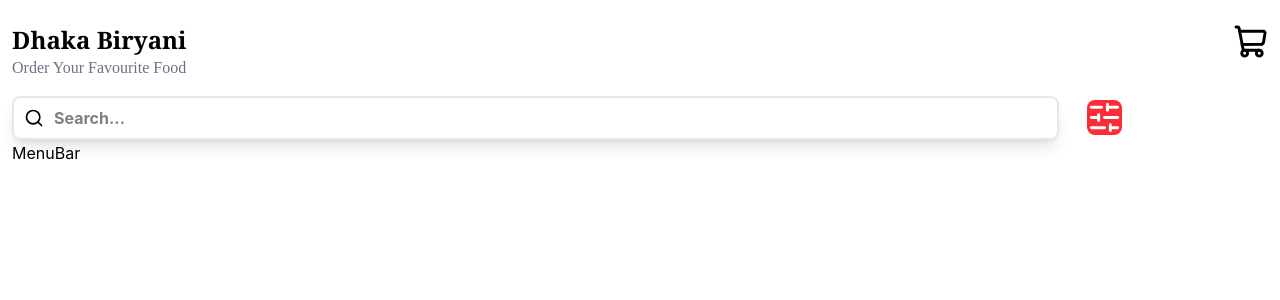
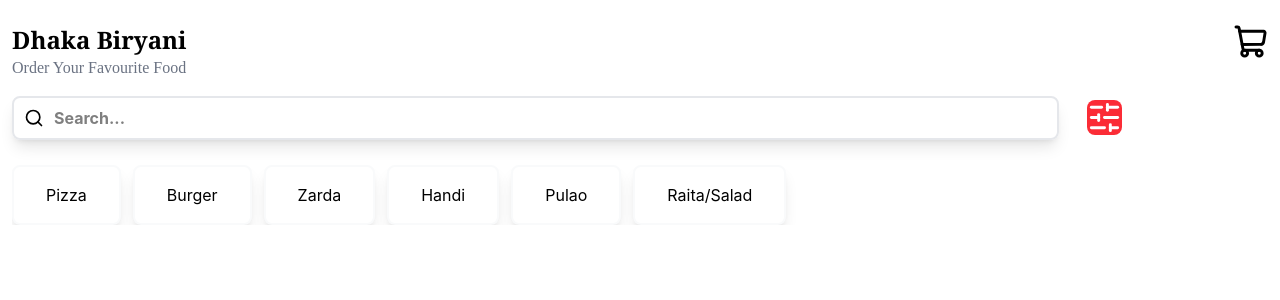
Before and after one commit to saith7860/FoodOrderingSystem, a React (Vite) app in the folder frontend/: page / in a window 1280 px wide. Shown: the top 300 px of the page. Built offline with nearby package versions, Linux system fonts and the light colour scheme.

Commit message:
Menu Bar Items is implemented

```diff
--- a/frontend/Data/menubarItems.tsx
+++ /dev/null
@@ -1 +0,0 @@
-export const menuItems=["Pizza","Burger","Zarda","Handi","Pulao","Raita/Salad"];
--- /dev/null
+++ b/frontend/src/Data/menubarItems.tsx
@@ -0,0 +1,2 @@
+const menuItems=["Pizza","Burger","Zarda","Handi","Pulao","Raita/Salad"];
+export default menuItems;
--- a/frontend/src/components/MenuBar.tsx
+++ b/frontend/src/components/MenuBar.tsx
@@ -1,8 +1,10 @@
+type MenuLabel={
+    label:string
+}
 
-
-const MenuBar = () => {
+const MenuBar = ({label}:MenuLabel) => {
   return (
-    <div>MenuBar</div>
+    <button className="px-8 py-4 bg-white border-2 border-gray-50 shadow-lg rounded-lg">{label}</button>
   )
 }
 
--- a/frontend/src/pages/Home.tsx
+++ b/frontend/src/pages/Home.tsx
@@ -1,12 +1,17 @@
 import MenuBar from "../components/MenuBar"
 import NavBar from "../components/NavBar"
 import SearchBar from "../components/SearchBar"
+import menuItems from "../Data/menubarItems"
 const Home = () => {
   return (
     <div className="pt-6 p-3">
     <NavBar resturantName="Dhaka Biryani"/>
     <SearchBar/>
-    <MenuBar/>
+    <div className="flex pt-6 gap-3 overflow-x-auto whitespace-nowrap">
+  {menuItems.map((item, index) => (
+    <MenuBar key={index} label={item} />
+  ))}
+   </div>
     </div>
   )
 }
```
